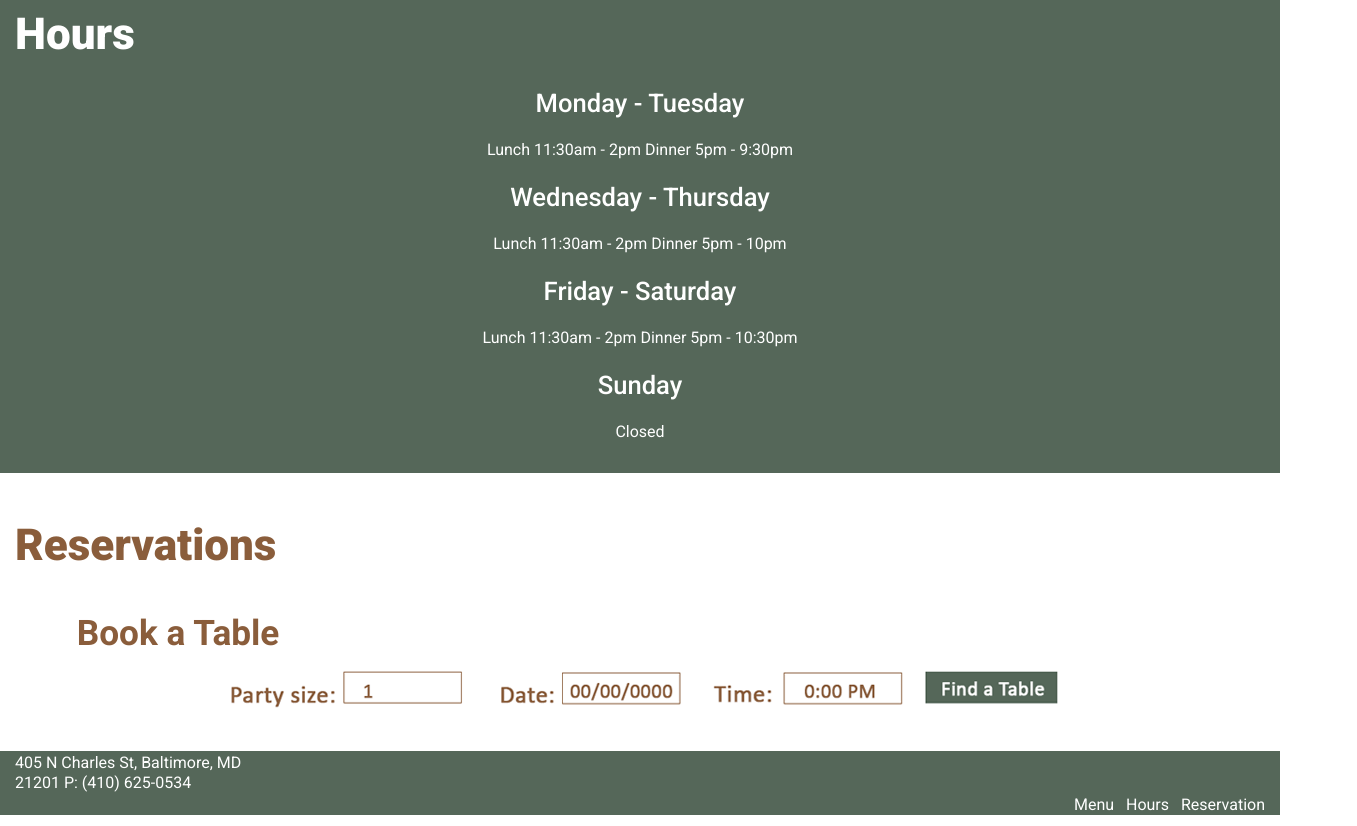
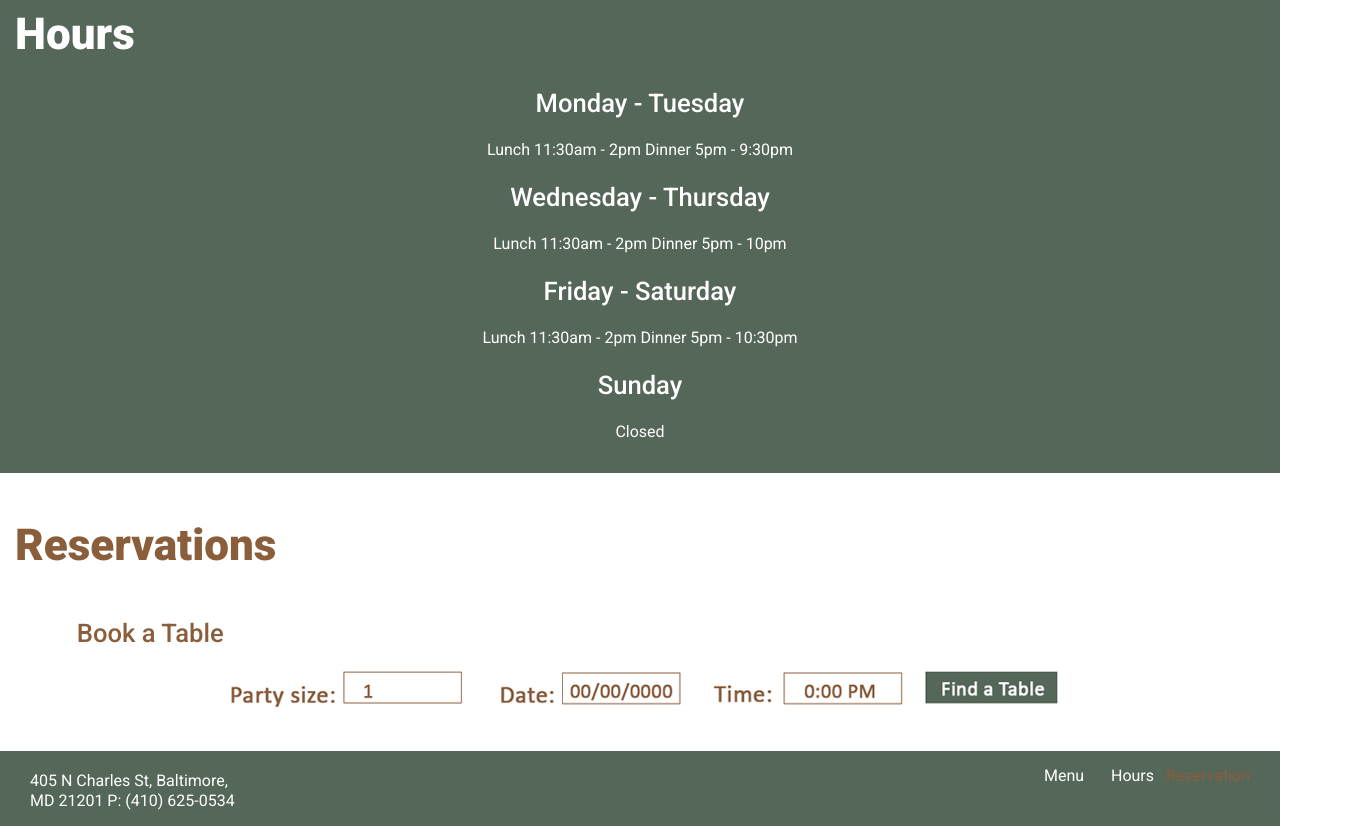
Before and after one commit to scully1/soto-sopra, a plain HTML site: page index.html in a window 1280 px wide. Shown: the part 2555-3381 px from the top of the page, 1357 px wide, since content can reach past the window. Drawn offline with Linux system fonts and the light colour scheme.

Commit message:
Updated Index and css

```diff
--- a/css/css.css
+++ b/css/css.css
@@ -9,7 +9,7 @@ a {
 	text-decoration: none;
 }
 a:hover{
-	color: #556759;
+	text-decoration: underline;
 }
 body {
   font-size: 1em;
@@ -19,7 +19,6 @@ body {
   max-width: 100%;
   min-width: 960px;
   margin: 0;
-  overflow-x: hidden;
 }
 h1 {
   font-size: 2.75em;
@@ -170,10 +169,10 @@ h6 {
 	padding: 15px;
 }
 .book {
-	width: 100%;
+	width: 94%;
 	float: left;
-  	margin-left: 6%;
 	margin-bottom: 1%;
+	padding-left: 6%;
 }
 .table {
 	margin-left:center;
@@ -183,18 +182,19 @@ h6 {
 	width:auto;
 }
 .footer {
-  width: 100%;
-  float: left;
-  box-sizing: border-box;
-  background: none;
-  padding-left: 15px;
-  background: #556759;
+    width: 100%;
+	float: left;
+	padding: 15px;
+	background: #556759;
 }
 .address2 {
-  width:18%;
   color: #FFFFFF;
-  padding-top: 2px;
-}
+  width: 19%;
+  float: left;
+  padding-left: 15px;
+  padding-top: 5px;
+  box-sizing: border-box;
+ }
 .nav2 {
   color: #FFFFFF;
   width: 30.33%;
@@ -202,5 +202,12 @@ h6 {
   box-sizing: border-box;
   text-align: right;
   padding-right: 15px;
-  padding-top: 2px;
+  padding-bottom: 0;
 }
+a.nav:link {
+	color: #FFFFFF;
+	text-decoration: none;
+}
+a.nav:hover {
+	text-decoration: underline;
+}
--- a/index.html
+++ b/index.html
@@ -201,7 +201,7 @@
 
         	<div class="book">
             <BR />
-        	<h3>Book a Table</h3>
+        	<h6>Book a Table</h6>
             </div>
             	<div class="table">
                 <BR />
@@ -216,7 +216,7 @@
         P: (410) 625-0534
         </div>
         <div class="nav2">
-        Menu &nbsp; Hours &nbsp; Reservation
+        <a href="#menu" class="nav">Menu</a> &nbsp; <a href="#hours" class="nav">Hours</a> &nbsp; <a href="#reservations" >Reservation</a>
         </div>
     </div>
     </div>
```
